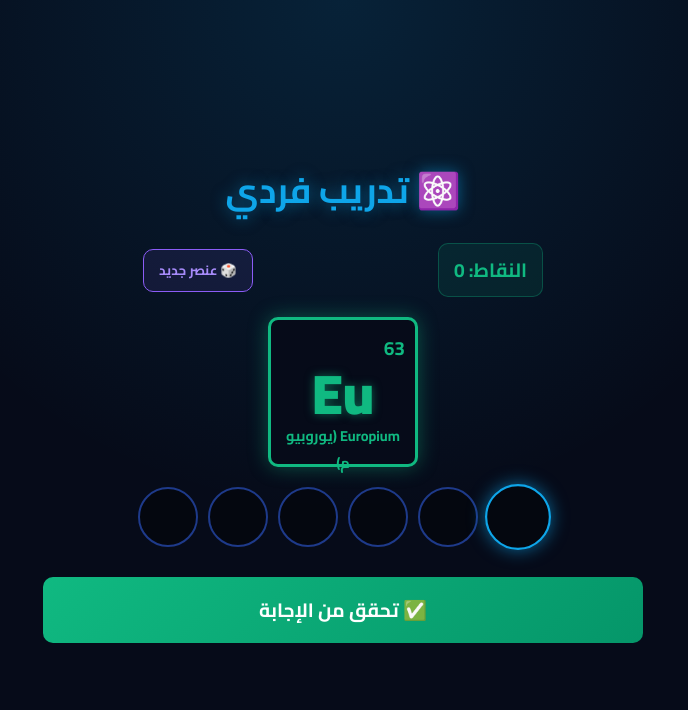
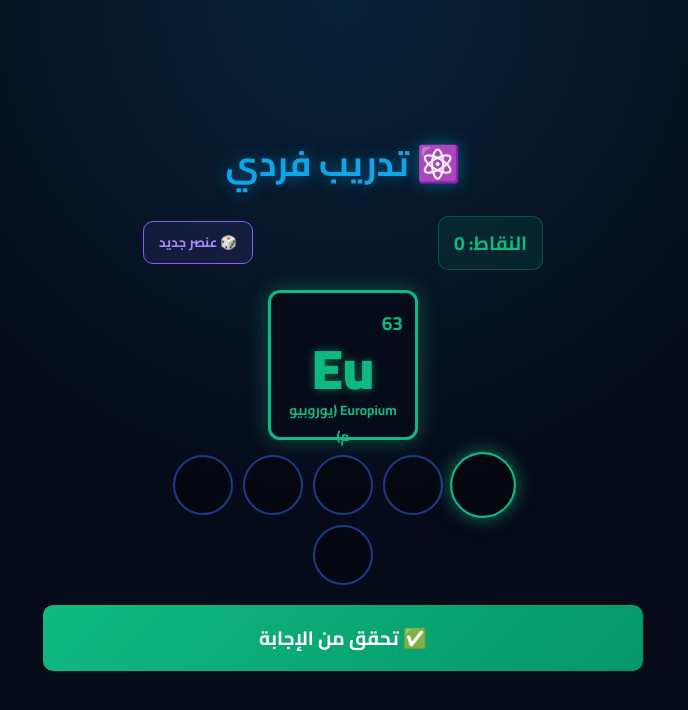
Before and after one commit to HIM-py/electron, a website: page public/solo.html in a window 1280 px wide. Shown: the whole page, without its empty margins (297-985 px from the left). Drawn offline with Linux system fonts and the light colour scheme.

Commit message:
Update style.css

```diff
--- a/public/style.css
+++ b/public/style.css
@@ -32,36 +32,34 @@ header p { color: #94a3b8; font-size: 1em; margin-top: 5px; }
 .player-chip { display: inline-block; background: rgba(14,165,233,0.2); border: 1px solid #0ea5e9; padding: 8px 18px; border-radius: 20px; margin: 5px; font-size: 1em; color: #fff; }
 
 /* =========================================
-   ✅ تحويل العناصر الحالية إلى شكل بطاقة العنصر
+   ✅ بطاقة العنصر الجديدة (الشكل الأخضر)
    ========================================= */
-
-/* الحاوية التي تضم العناصر الثلاثة */
 .element-card {
     background: #060b19;
-    border: 3px solid #10b981; /* الإطار الأخضر */
-    border-radius: 10px;
+    border: 3px solid #10b981;
+    border-radius: 12px;
     width: 150px;
     height: 150px;
     display: flex;
     flex-direction: column;
     justify-content: space-between;
-    padding: 10px;
-    margin: 0 auto 20px auto;
+    padding: 12px;
+    margin: 0 auto 15px auto; /* مسافة تحت البطاقة */
     box-shadow: 0 0 20px rgba(16, 185, 129, 0.4);
     position: relative;
-    text-align: center;
 }
 
-/* رقم العنصر (يظهر في الزاوية) */
-#atomicNumber, .atomic-num {
+/* الرقم */
+.element-card .atomic-num, #atomicNumber {
+    align-self: flex-start;
     font-size: 1.2em;
     font-weight: bold;
     color: #10b981;
-    align-self: flex-start;
 }
 
-/* رمز العنصر (يظهر في المنتصف) */
-#elementSymbol, .element-symbol {
+/* الرمز */
+.element-card .element-symbol, #elementSymbol {
+    align-self: center;
     font-size: 3.5em;
     font-weight: 900;
     color: #10b981;
@@ -69,22 +67,54 @@ header p { color: #94a3b8; font-size: 1em; margin-top: 5px; }
     text-shadow: 0 0 10px rgba(16, 185, 129, 0.5);
 }
 
-/* اسم العنصر (يظهر في الأسفل) */
-#elementName, .element-name {
-    font-size: 0.9em;
+/* الاسم */
+.element-card .element-name, #elementName {
+    align-self: center;
+    font-size: 0.85em;
     font-weight: bold;
     color: #10b981;
     text-align: center;
     word-break: break-all;
 }
 
-/* ========================================= */
+/* =========================================
+   ✅ خانات الإدخال (تحت البطاقة وأفقية)
+   ========================================= */
+.shells-input-container {
+    display: flex;
+    flex-direction: row; /* لجعلها أفقية */
+    flex-wrap: wrap;
+    justify-content: center;
+    gap: 10px;
+    margin-bottom: 20px;
+    width: 100%;
+    max-width: 400px;
+}
 
-/* خانات إدخال المستويات */
-.shells-input-container { display: flex; flex-wrap: wrap; justify-content: center; gap: 10px; margin-bottom: 30px; }
-.shell-input { width: 60px; height: 60px; border-radius: 50%; background: rgba(0,0,0,0.4); border: 2px solid #1e3a8a; color: #fff; font-size: 1.5em; font-weight: bold; text-align: center; outline: none; transition: 0.3s; font-family: inherit; }
-.shell-input:focus { border-color: #0ea5e9; box-shadow: 0 0 15px rgba(14,165,233,0.6); transform: scale(1.1); }
-.shell-input.filled { background: rgba(14,165,233,0.2); border-color: #0ea5e9; }
+.shell-input {
+    width: 60px;
+    height: 60px;
+    border-radius: 50%;
+    background: rgba(0,0,0,0.4);
+    border: 2px solid #1e3a8a;
+    color: #fff;
+    font-size: 1.5em;
+    font-weight: bold;
+    text-align: center;
+    outline: none;
+    transition: 0.3s;
+    font-family: inherit;
+}
+
+.shell-input:focus {
+    border-color: #10b981;
+    box-shadow: 0 0 15px rgba(16, 185, 129, 0.6);
+    transform: scale(1.1);
+}
+
+.shell-input.filled {
+    background: rgba(16, 185, 129, 0.2);
+}
 
 /* شريط النقاط */
 .stats { display: flex; justify-content: space-between; align-items: center; width: 100%; max-width: 400px; margin-bottom: 20px; }
```
